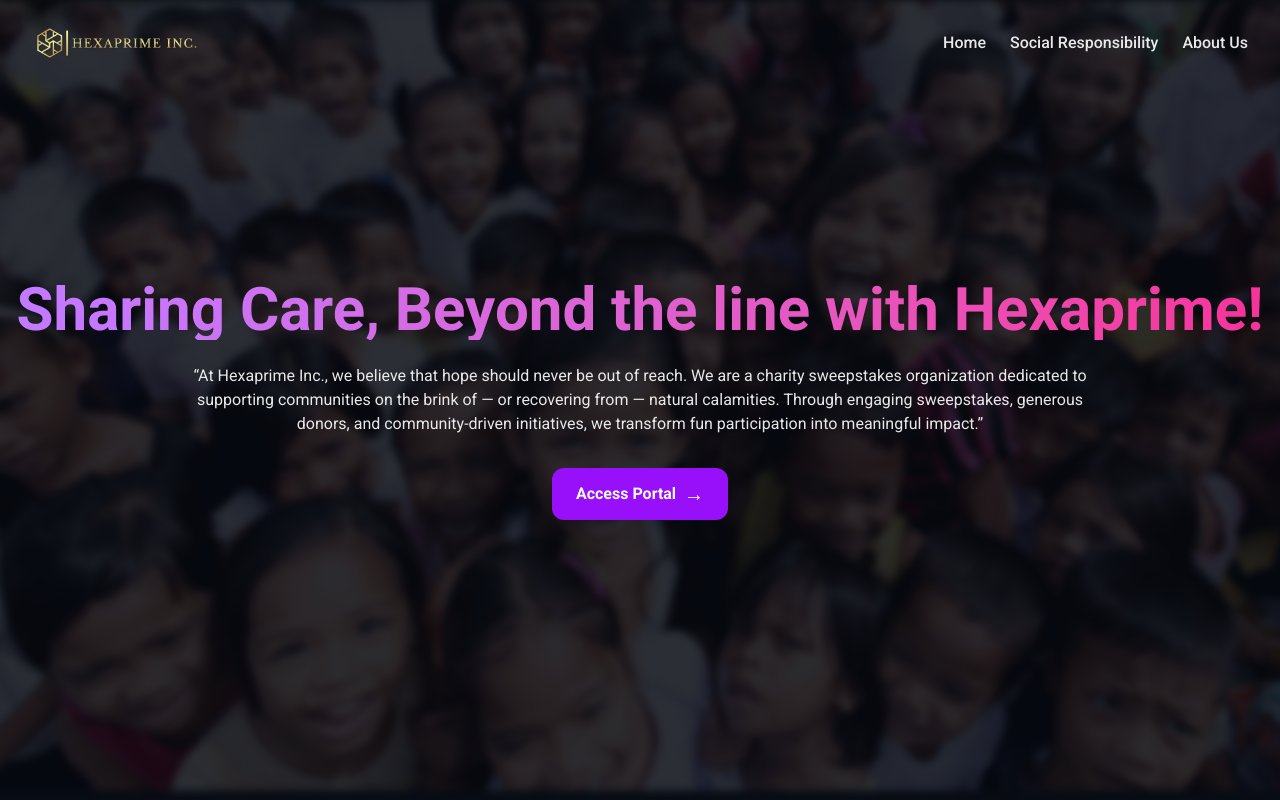
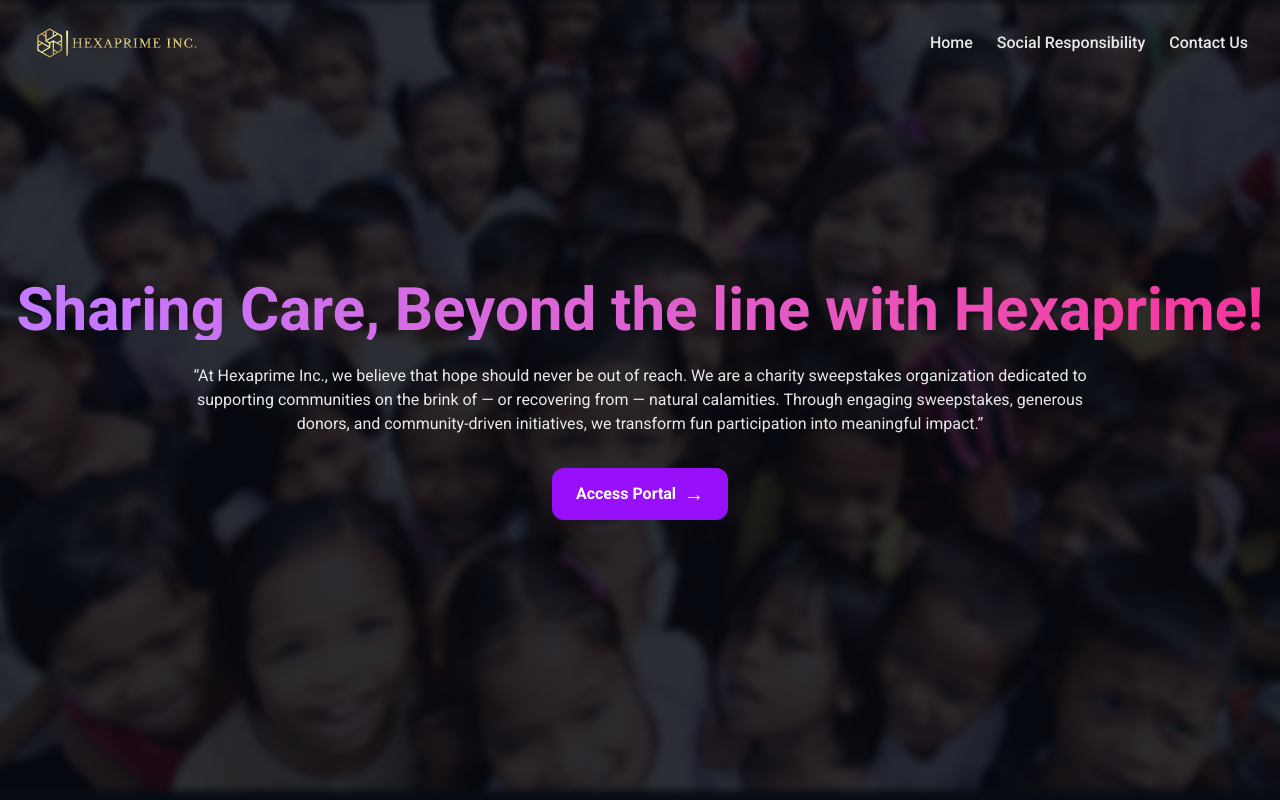
Before and after one commit to NETAD-MIKHAIL/hexaprime-portal, a Next.js app: page / in a window 1280 px wide. Shown: the top 800 px of the page. Built offline with nearby package versions, Linux system fonts and the light colour scheme.

Commit message:
Update page.tsx

```diff
--- a/app/page.tsx
+++ b/app/page.tsx
@@ -79,7 +79,7 @@ export default function Home() {
               <span className="hover:text-purple-400 cursor-pointer transition">Social Responsibility</span>
             </li>
             <li className="flex items-center ml-6">
-              <span className="hover:text-purple-400 cursor-pointer transition">About Us</span>
+              <span className="hover:text-purple-400 cursor-pointer transition">Contact Us</span>
             </li>
           </ul>
 
```
